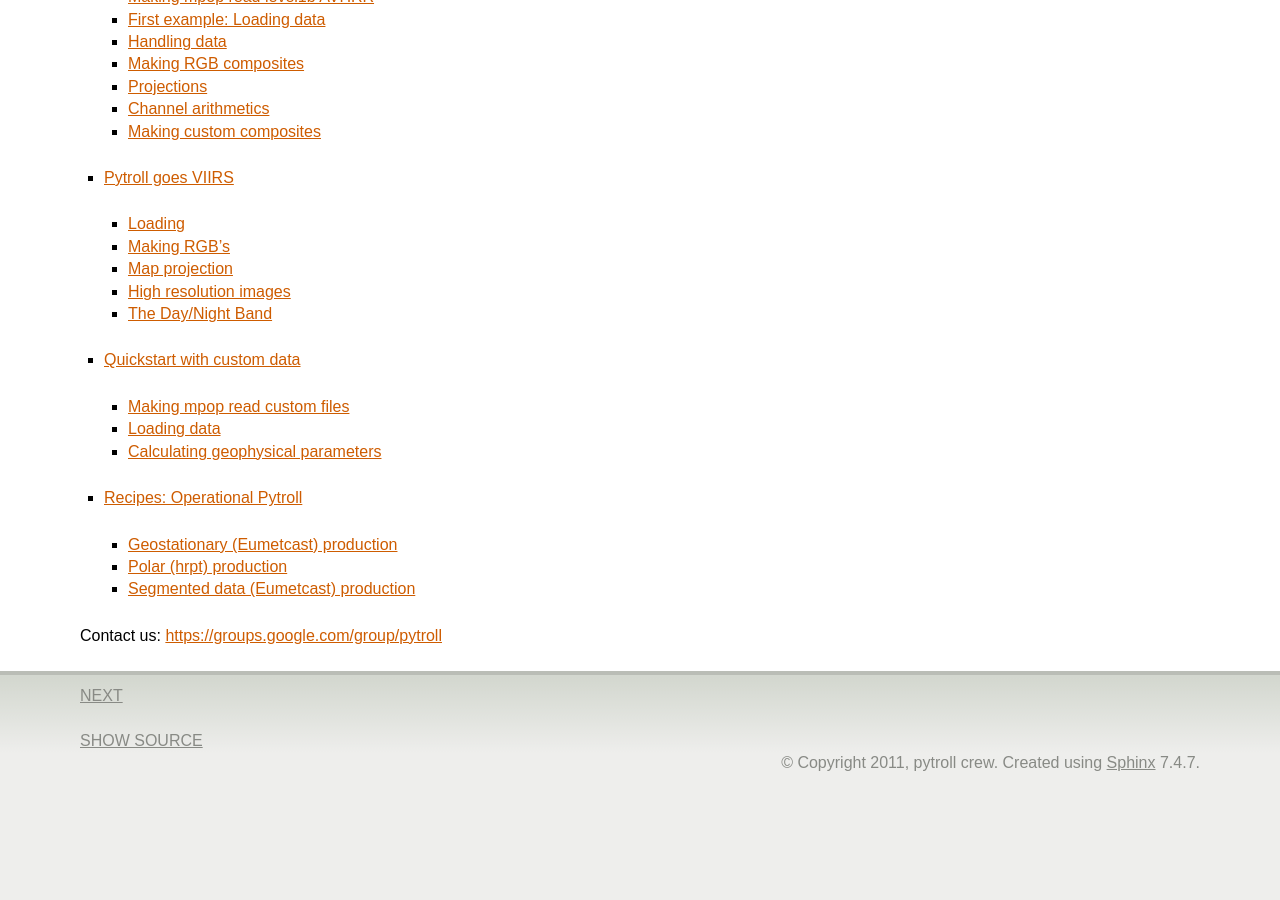
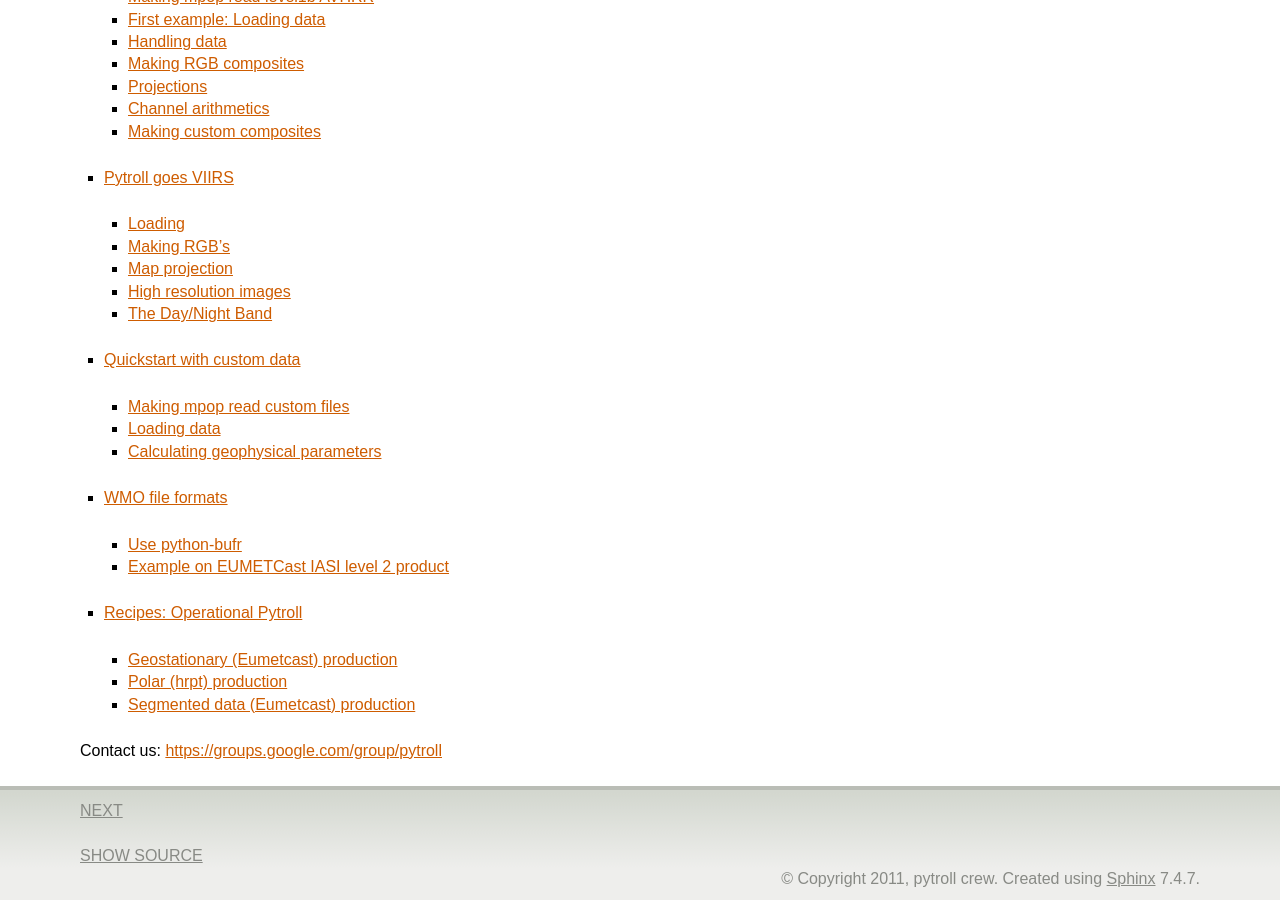
Before and after one commit to pytroll/pytroll, a Sphinx documentation site: the page built from web/source/index.rst, in a window 1280 px wide and 900 px high, scrolled down 1104 px. Built offline with Sphinx 7.4.7, drawn with Linux system fonts in a browser that asks for light colours; formulas are drawn with MathJax 3; before the commit the page ends 1889 px from its top, so only the background shows below that; some of the changed lines change nothing that is shown.

Commit message:
Adding user case for python-bufr and EUMETCast IASI lvl2 product

```diff
--- a/web/source/index.rst
+++ b/web/source/index.rst
@@ -47,6 +47,7 @@
    quickstart_avhrr
    quickstart_viirs
    quickstart_custom
+   quickstart_bufr
    recipes
 
 Contact us: https://groups.google.com/group/pytroll
--- /dev/null
+++ b/web/source/quickstart_bufr.rst
@@ -0,0 +1,179 @@
+================
+WMO file formats
+================
+
+Wether you like it or not, the *Binary Universal Form for the Representation of
+meteorological data* (BUFR) file format (see e.g. the WMO_ satellite file format pages)
+is widely used even in satellite meteorology.
+The format is used mostly for satellite sounder data, like NOAA AMSU and MHS and Metop
+IASI, which traditionally have been the primary satellite data going into the *Numerical
+Weather Prediction* (NWP) models.
+
+Here we will demonstrate how python-bufr (python-bufr_) can be used to read satellite
+data in BUFR format.
+
+The Grib file format is another WMO file format. Traditionally this has been the
+file format used for the output of NWP models, but it is occasionally also used for storing
+satellite products. For reading Grib files in python we refer to the excellent pygrib
+(pygrib_) package.
+
+
+
+Use python-bufr
+===============
+
+The python-bufr depends on the ECMWF BUFR library and tables, and on numpy.
+Please see the package documentation at python-bufr_ for installation and setup.
+
+Once the ECMWF BUFR library and the python-bufr tool have been installed you will just
+need to tell your environment where to find the BUFR tables and make sure your PYTHONPATH
+includes the place where you have the python-bufr installed:
+
+     export BUFR_TABLES=/path/bufrtables/
+
+In the BUFR_TABLES directory you will have files (and symlinks) like shown here:
+
+.. code-block:: ini
+
+     lrwxrwxrwx 1 a000680 users     24 26 jan 14.19 D0000000000254013001.TXT -> D0000000000098013001.TXT*
+     lrwxrwxrwx 1 a000680 users     24 26 jan 14.19 C0000000000254013001.TXT -> C0000000000098013001.TXT*
+     lrwxrwxrwx 1 a000680 users     24 26 jan 14.09 B0000000000254013001.TXT -> B0000000000098013001.TXT*
+     lrwxrwxrwx 1 a000680 users     24 26 jan 14.00 D0000000000254010001.TXT -> D0000000000098013001.TXT*
+     lrwxrwxrwx 1 a000680 users     24 26 jan 14.00 D0000000000099010001.TXT -> D0000000000098013001.TXT*
+     ...
+
+
+
+
+Example on EUMETCast IASI level 2 product
+=========================================
+
+
+    >>> TESTFILE = "./sample_data/iasi_20120206_190254_metopa_27506_eps_o_clp.l2_bufr"
+    >>> import bufr
+    >>> import numpy as np
+    >>> bfr = bufr.BUFRFile(TESTFILE)
+
+Now lets just check what fields are in the file:
+
+    >>> n = bfr.next()
+    >>> print [ s.name for s in n ]
+
+.. code-block:: ini
+
+   ['SATELLITE IDENTIFIER                                            ',
+    'IDENTIFICATION OF ORIGINATING/GENERATING CENTRE (SEE NOTE 10)   ',
+     'SATELLITE INSTRUMENTS                                           ',
+     'SATELLITE CLASSIFICATION                                        ',
+     'YEAR                                                            ',
+     'MONTH                                                           ',
+   ...
+   'HEIGHT OF STATION (SEE NOTE 1)                                  ',
+   'VERTICAL SIGNIFICANCE (SATELLITE OBSERVATIONS)                  ',
+   'PRESSURE                                                        ',
+   'TEMPERATURE/DRY-BULB TEMPERATURE                                ',
+   'CLOUD AMOUNT IN SEGMENT                                         ',
+   'CLOUD PHASE                                                     ',
+   'PRESSURE                                                        ',
+   'TEMPERATURE/DRY-BULB TEMPERATURE                                ',
+   'CLOUD AMOUNT IN SEGMENT                                         ',
+   'CLOUD PHASE                                                     ',
+   'PRESSURE                                                        ',
+   'TEMPERATURE/DRY-BULB TEMPERATURE                                ',
+   'CLOUD AMOUNT IN SEGMENT                                         ',
+   'CLOUD PHASE                                                     ']
+
+
+We want to look at the Cloud Top Pressure, but we see that there are actually
+three PRESSURE fields in the file. In the BUFR file data are layed out sequentially,
+and cointing the fields in the above name list gives that the pressure fields are located
+at index 32, 36 and 40. Lets see what they contain:
+
+    >>> print len(n)
+    44
+    >>> print n[32].name
+    'PRESSURE                                                        '
+    >>> print n[32].data.min(), n[32].data.max()
+    (14376.0, 1.7e+38)
+    >>> print n[36].data.min(), n[36].data.max()
+    (1.7e+38, 1.7e+38)
+    >>> print n[40].data.min(), n[40].data.max()
+    (1.7e+38, 1.7e+38)
+
+
+So it seems the only field that contains data is the first one.
+Let us extract all the data and the geolocation:
+
+    >>> bfr = bufr.BUFRFile(TESTFILE)
+    >>> lon = []
+    >>> lat = []
+    >>> pres = []
+    >>> for record in bfr:
+    >>>     for entry in record:
+    >>>         if entry.index == 32:
+    >>>             pres.append(entry.data)
+    >>>         if entry.name.find("LONGITUDE") == 0:
+    >>>             lon.append(entry.data)
+    >>>         if entry.name.find("LATITUDE") == 0:
+    >>>             lat.append(entry.data)
+    >>> arr = np.array([])
+    >>> for item in lon:
+    >>>     arr = np.concatenate((arr, item))
+    >>> lons = arr
+    >>> arr = np.array([])
+    >>> for item in lat:
+    >>>     arr = np.concatenate((arr, item))
+    >>> lats = arr
+    >>> arr = np.array([])
+    >>> for item in pres:
+    >>>     arr = np.concatenate((arr, item))
+    >>> pres = arr / 100.0 # hPa
+    >>> pres = np.ma.masked_greater(pres, 1.0e+6)
+
+Now we have an IASI granule with the level 2 CTP parameter.
+It is geolocated, so we could project it to a user area and map projection.
+We use pyresample_ for that of course, and a predefined area from a local configuration
+file (see further below):
+
+
+    >>> import pyresample as pr
+    >>> from pyresample import kd_tree, geometry
+    >>> from pyresample import utils
+    >>> swath_def = geometry.SwathDefinition(lons=lons, lats=lats)
+    >>> area_def = utils.parse_area_file('/local_disk/opt/ACPG/cfg/region_config.cfg', 'scan2')[0]
+    >>> result = kd_tree.resample_nearest(swath_def, pres,
+                                  area_def,
+                                  radius_of_influence=12000,
+                                  epsilon=100,
+                                  fill_value=None)
+    >>> pr.plot.save_quicklook('/tmp/iasi_ctp_quick.png',
+                        area_def, result, label='IASI - Cloud Top Pressure',
+                        coast_res = 'h')
+
+
+.. image:: images/iasi_ctp_quick.png
+
+
+The local area configuration is actually, in this case, taken from another project,
+namely the nwcsaf_. The NWCSAf PPS software use the same configuration style as
+implemented in pyresample. In this particular case the area *scan2* is defined as
+shown below:
+
+.. code-block:: ini
+
+    REGION: scan2 {
+        NAME:           Scandinavia - 2km area
+        PCS_ID:         ps60n
+        PCS_DEF:        proj=stere,ellps=bessel,lat_0=90,lon_0=14,lat_ts=60
+        XSIZE:          1024
+        YSIZE:          1024
+        AREA_EXTENT:    (-1268854.1266382949, -4150234.8425892727, 779145.8733617051, -2102234.8425892727)
+    };
+
+
+
+.. _WMO:  http://www.wmo.int/pages/prog/sat/formatsandstandards_en.php
+.. _pygrib: http://code.google.com/p/pygrib/
+.. _python-bufr: http://code.google.com/p/python-bufr/
+.. _pyresample: http://pyresample.googlecode.com/
+.. _nwcsaf: http://nwcsaf.smhi.se/
```
Also changed, not shown: web/source/images/iasi_ctp_quick.png (added).
